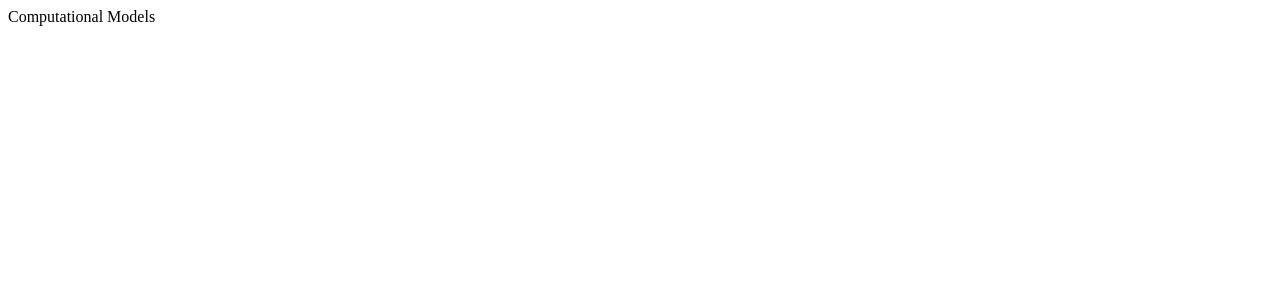
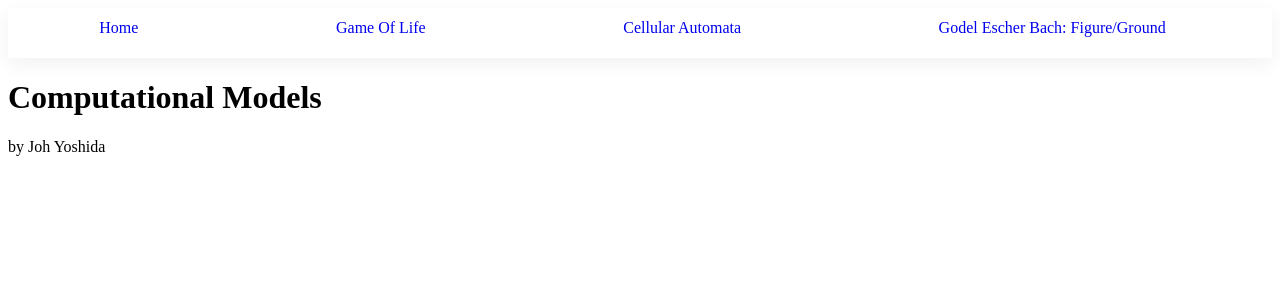
Before and after one commit to JohYoshida/computational-models, a Next.js app: page / in a window 1280 px wide. Shown: the top 300 px of the page. Built offline with nearby package versions, Linux system fonts and the light colour scheme.

Commit message:
Use Layout wrapper

```diff
--- a/pages/index.js
+++ b/pages/index.js
@@ -1,5 +1,10 @@
+import Layout from "../components/Layout";
+
 export default function Index() {
   return (
-    <div>Computational Models</div>
-  )
+    <Layout>
+      <h1>Computational Models</h1>
+      <p>by Joh Yoshida</p>
+    </Layout>
+  );
 }
```
